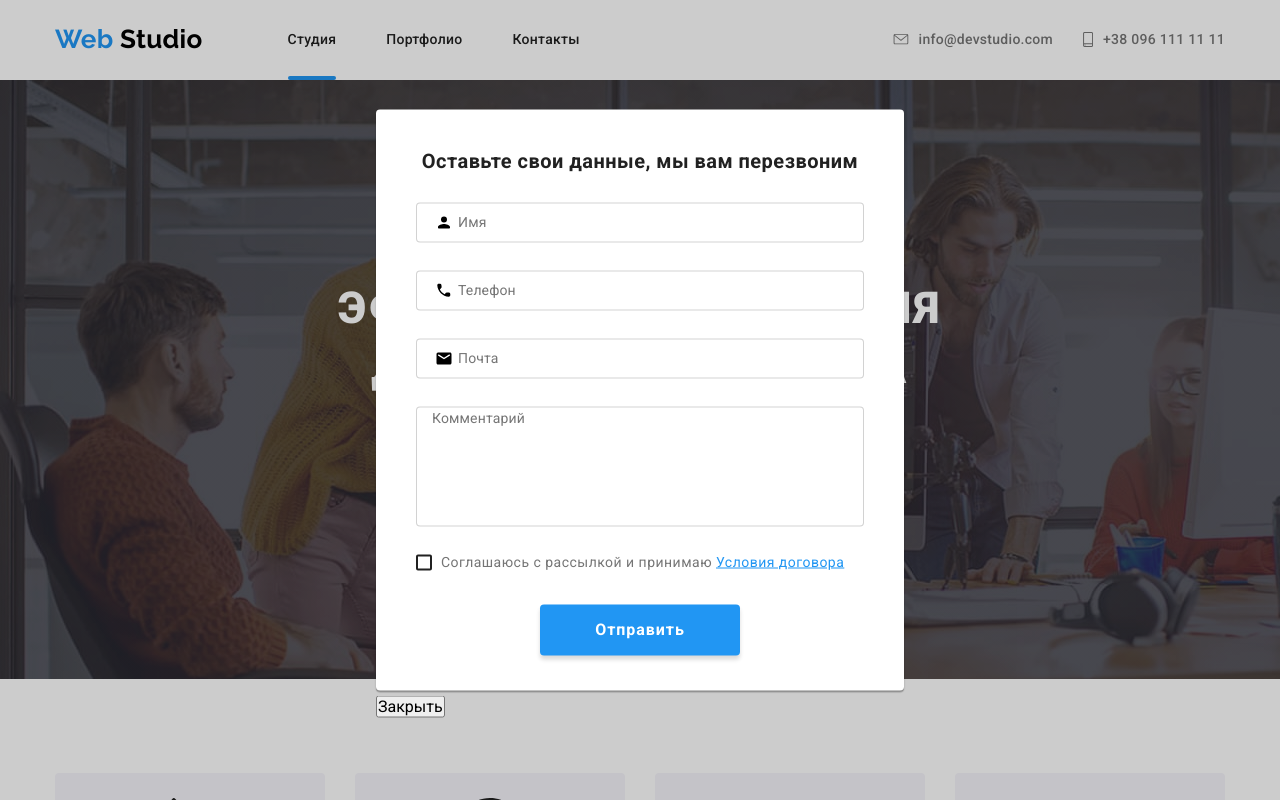
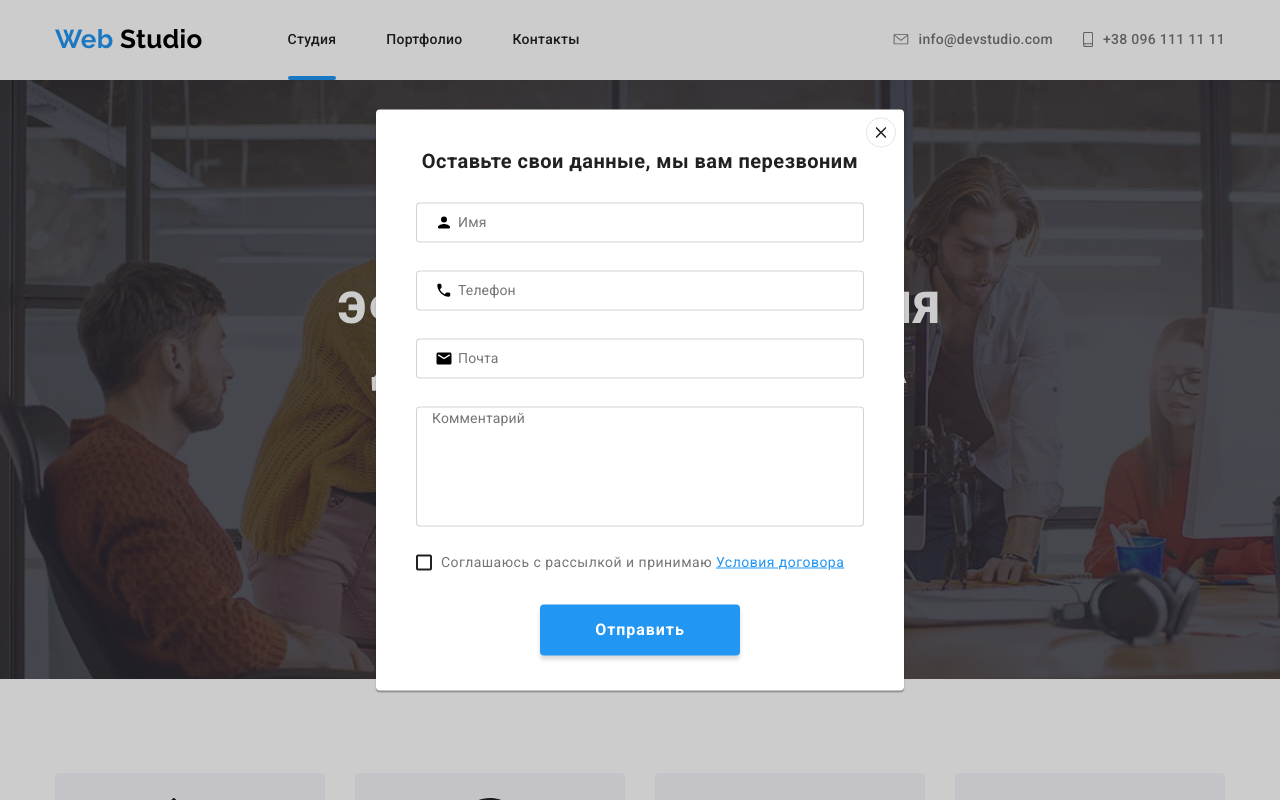
Before and after one commit to Oleksandr-Slipchenko/goit-markup-hw-06, a plain HTML site: page index.html in a window 1280 px wide. Both pictures are taken after a click on the button "Заказать услугу". Shown: the top 800 px of the page. Drawn offline with nearby package versions, Linux system fonts and the light colour scheme; files whose address does not match are found by name.

Commit message:
Делает кнопку закрытия модалки(модалка готова).

```diff
--- a/css/style.css
+++ b/css/style.css
@@ -861,6 +861,8 @@ header {
 	margin-bottom: 20px;
 }
 .form-field textarea {
+	padding: 12px 16px;
+
 	min-height: 120px;
 	resize: none;
 }
@@ -949,3 +951,34 @@ header {
 	transform: translateY(-50%);
 	transition: fill 250ms var(--timing-transition);
 }
+
+/* button-close */
+
+.button-close {
+	position: absolute;
+	top: 8px;
+	right: 8px;
+
+	width: 30px;
+	height: 30px;
+	border-radius: 50%;
+
+	background-color: var(--accent-color);
+	border: 1px solid rgba(0, 0, 0, 0.1);
+}
+.icon-close {
+	position: absolute;
+	top: 50%;
+	left: 50%;
+	transform: translate(-50%, -50%);
+
+	width: 11px;
+	height: 11px;
+
+	fill: var(--primary-text-color);
+	transition: fill 250ms var(--timing-transition);
+}
+.button-close:hover .icon-close,
+.button-close:focus .icon-close {
+	fill: var(--text-color-hover);
+}
--- a/index.html
+++ b/index.html
@@ -495,34 +495,13 @@
 						<button class="button-submite" type="submit">Отправить</button>
 					</div>
 				</form>
-				<button data-modal-close>Закрыть</button>
+				<button class="button-close" data-modal-close>
+					<svg class="icon-close">
+						<use href="../images/symbol-defs.svg#icon-cross-modal"></use>
+					</svg>
+				</button>
 			</div>
 		</div>
 		<script src="./js/modal.js"></script>
-
-		<!-- form of modal window -->
-
-		<!-- <form class="js-speaker-form">
-			<label for="name">Имя</label>
-			<input type="text" name="user-name" id="name" />
-
-			<label for="tel">Телефон</label>
-			<input type="tel" name="tel" id="tel" />
-
-			<label for="mail">Почта</label>
-			<input type="email" name="mail" id="mail" />
-
-			<label for="comment">Комментарий</label>
-			<textarea name="comment" id="comment" rows="10"></textarea>
-
-			<button type="submit">Отправить</button>
-			<div>
-				<input type="checkbox" name="policy" id="policy" />
-				<label for="policy">
-					Соглашаюсь с рассылкой и принимаю
-					<span>Условия договора</span>
-				</label>
-			</div>
-		</form> -->
 	</body>
 </html>
```
Also changed, not shown: images/close.svg (added).
